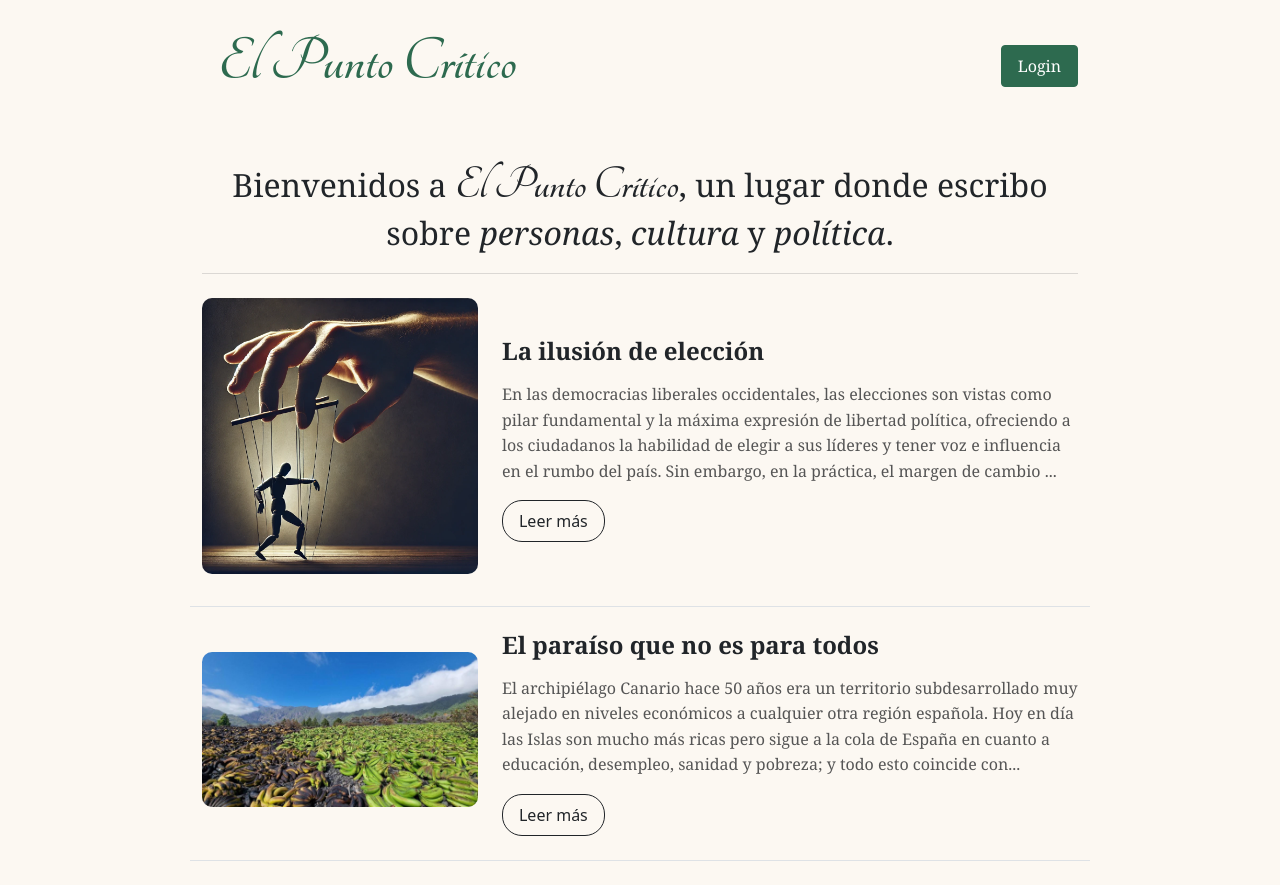
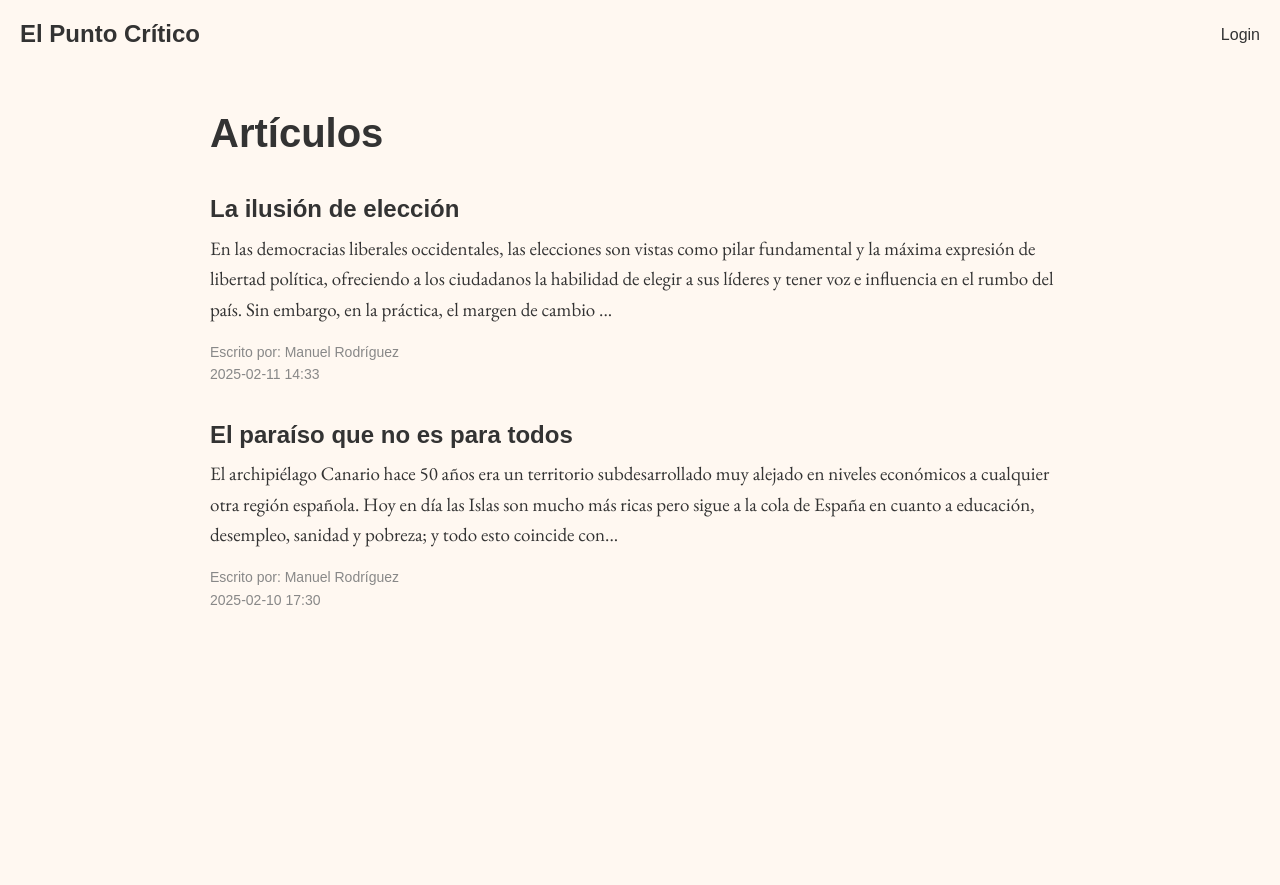
Before and after one commit to manursutil/el-punto-critico, a Flask app: page / in a window 1280 px wide. After the commit the page ends 605 px from the top, so only its background shows below. Run offline with Flask 3, Linux system fonts and the light colour scheme; data comes from the database, SQL or seed files in the repository.

Commit message:
new web design for better readability and simplicity

```diff
--- a/website/static/styles.css
+++ b/website/static/styles.css
@@ -1,141 +1,136 @@
-/* General page style */
-.container {
-  max-width: 900px;
-  margin: 0 auto;
-}
+/* Base & Homepage styles */
 
-.container-header {
-  display: flex;
-  justify-content: space-between;
-  margin-bottom: 20px;
-  margin-left: 20px;
-  margin-right: 20px;
+:root {
+  --background-light: #fff8f1;
+  --background-dark: #1e1e1e;
+  --text-light: #333;
+  --text-dark: #f5f5f5;
+  --meta-light: #888;
+  --meta-dark: #bbb;
+  --link-light: #333;
+  --link-dark: #ddd;
 }
 
 body {
-  background-color: #fcf8f2;
+  font-family: Arial, sans-serif;
+  background-color: var(--background-light);
+  color: var(--text-light);
+  margin: 0;
+  padding: 0;
+  line-height: 1.6;
 }
 
-/* Heading and nav bar */
-h1 {
-  font-size: 2rem;
-  text-align: center;
-  margin-bottom: 20px;
-  font-family: "Georgia", Times, serif;
+@media (prefers-color-scheme: dark) {
+  body {
+    background-color: var(--background-dark);
+    color: var(--text-dark);
+  }
+  .meta,
+  .date,
+  .description,
+  .story,
+  .story .title,
+  .article-content,
+  h1,
+  h2,
+  h3,
+  h4,
+  h5,
+  h6,
+  p,
+  a {
+    color: var(--text-dark) !important;
+  }
+  .header nav a {
+    color: var(--link-dark) !important;
+  }
 }
 
-.header-name {
-  font-family: "Tangerine", serif;
-  font-size: 3rem;
-  font-weight: bold;
-  font-style: normal;
+.container {
+  max-width: 900px;
+  margin: 40px auto;
+  padding: 0 20px;
 }
 
-.tangerine-regular {
-  font-family: "Tangerine", serif;
-  font-size: 4rem;
-  font-weight: bold;
-  font-style: normal;
-  color: #2d6a4f;
+.header {
+  display: flex;
+  justify-content: space-between;
+  align-items: center;
+  padding: 20px;
 }
 
-.nav-link {
-  color: #000000;
-  font-family: "Georgia", Times, serif;
+.header h1 {
+  font-size: 24px;
+  margin: 0;
 }
 
-.btn-success {
-  background-color: #2d6a4f;
-  border-color: #2d6a4f;
+.header nav {
+  display: flex;
+  gap: 15px;
 }
 
-.page-title {
-  font-family: "Georgia", Times, serif;
-  font-weight: bold;
-  color: #2d6a4f;
+.header nav a {
+  text-decoration: none;
+  color: var(--text-light);
+  font-size: 16px;
 }
 
-/* Post layout */
-.row {
-  display: flex;
-  align-items: center;
+.date {
+  font-size: 14px;
+  margin-bottom: 20px;
 }
 
-.col-md-4 img {
-  width: 100%;
-  height: auto;
-  object-fit: cover;
-  border-radius: 10px;
+.story {
+  margin-bottom: 30px;
 }
 
-/* Homepage posts styles */
-.fw-bold {
-  font-size: 1.5rem;
-  font-family: "Georgia", Times, serif;
+a {
+  color: var(--text-light);
+  text-decoration: none;
 }
 
-p {
-  color: #555;
-  line-height: 1.6;
-  font-family: "Georgia", Times, serif;
+a:hover {
+  text-decoration: underline;
 }
 
-/* Spacing */
-.border-bottom {
-  border-bottom: 1px solid #797979;
-}
-
-.main-divide {
-  color: #797979;
-  height: 2px;
-}
-
-.btn-outline-dark {
-  border-radius: 20px;
-  padding: 8px 16px;
-}
-
-.btn-outline-dark:hover {
-  background-color: #2d6a4f;
-  color: #fff;
-}
-
-/* Article page */
-.article-container {
-  display: flex;
-  flex-direction: column;
-  align-items: center;
-  justify-content: center;
-  min-height: 100vh;
-  max-width: 900px;
-  margin: 0 auto;
-  padding: 0 5%;
-}
-
-.title-text {
-  align-items: center;
-}
-
-.article-text {
-  align-items: center;
-  text-align: justify;
-  width: 70%;
-}
-
-.author-text {
-  align-items: left;
-  text-align: justify;
-  width: 100%;
+h1 {
   font-weight: bold;
 }
 
-/* Edit page */
-.edit-page-container {
+.title {
+  font-size: 24px;
+  font-weight: bold;
+  margin-bottom: 5px;
+}
+
+.description {
+  font-family: "EB Garamond", serif;
+  font-size: 19px;
+  margin-bottom: 5px;
+}
+
+.meta {
+  font-size: 14px;
+  color: var(--meta-light);
+}
+
+/* Article page styles */
+
+.article-container {
+  max-width: 880px;
+  margin: 40px auto;
+  padding: 0 10px;
   display: flex;
-  flex-direction: column;
   align-items: center;
-  justify-content: center;
-  min-height: 100vh;
-  max-width: 900px;
-  margin: 0 auto;
+  gap: 15px;
 }
+
+.article-container h1 {
+  font-size: 32px;
+  margin: 0;
+}
+
+.article-content {
+  font-family: "EB Garamond", serif;
+  font-size: 20px;
+}
--- a/website/templates/add.html
+++ b/website/templates/add.html
@@ -1,11 +1,12 @@
 {% extends "base.html" %} {% block title %}New Post{% endblock %} {% block
 content %}
-<h1>New Post</h1>
 
 <link href="https://cdn.quilljs.com/1.3.6/quill.snow.css" rel="stylesheet" />
 <script src="https://cdn.quilljs.com/1.3.6/quill.min.js"></script>
 
-<div class="container mt-4">
+<div class="container">
+  <h1>Nuevo Artículo</h1>
+  <br />
   <form method="POST" enctype="multipart/form-data">
     <div class="mb-3">
       <label for="title" class="form-label">Título</label>
--- a/website/templates/base.html
+++ b/website/templates/base.html
@@ -8,32 +8,21 @@
     <link rel="stylesheet" href="{{ url_for('static', filename='styles.css') }}">
     <link rel="preconnect" href="https://fonts.googleapis.com">
     <link rel="preconnect" href="https://fonts.gstatic.com" crossorigin>
-    <link href="https://fonts.googleapis.com/css2?family=Tangerine:wght@400;700&display=swap" rel="stylesheet">
+    <link href="https://fonts.googleapis.com/css2?family=EB+Garamond:ital,wght@0,400..800;1,400..800&display=swap" rel="stylesheet">
 </head>
 <body>
-    <!-- -header d-flex justify-content-between align-items-center -->
-    <header class="container py-3 d-flex justify-content-between align-items-center">
-        <a class="nav-link" href="{{ url_for('views.home') }}">
-            <h3 class="tangerine-regular">El Punto Crítico</h3>
-        </a>
-        </li>
+    <div class="header">
+        <a href="{{ url_for('views.home') }}"><h1>El Punto Crítico</h1></a>
         <nav>
-            <ul class="nav">
-                {% if current_user.is_authenticated %}
-                <li class="nav-item">
-                    <a class="nav-link" href="{{ url_for('auth.logout') }}">Logout</a>
-                </li>
-                <li class="nav-item">
-                    <a class="nav-link btn btn-success text-white" href="{{ url_for('views.add') }}">Añadir</a>
-                </li>
-                {% else %}
-                <li class="nav-item">
-                    <a class="nav-link btn btn-success text-white" href="{{ url_for('auth.login') }}">Login</a>
-                </li>
-                {% endif %}
-            </ul>
+            {% if current_user.is_authenticated %}
+            <a href="{{ url_for('auth.logout') }}">Logout</a>
+            <a href="{{ url_for('views.add') }}">Añadir</a>
+            {% else %}
+            <a href="{{ url_for('auth.login') }}">Login</a>
+            {% endif %}
         </nav>
-    </header>
+    </div>
+
     <main>
         {% with messages = get_flashed_messages(with_categories=true) %} {% if
             messages %} {% for category, message in messages %} {% if category ==
--- a/website/templates/home.html
+++ b/website/templates/home.html
@@ -1,38 +1,16 @@
 {% extends "base.html" %} {% block title %}El Punto Crítico{% endblock %} {%
 block content %}
-<div class="container mt-4">
-  <h1 class="text-center mt-4">
-    Bienvenidos a <em class="header-name">El Punto Crítico</em>, un lugar donde
-    escribo sobre <em>personas</em>, <em>cultura</em> y <em>política</em>.
-  </h1>
-  <hr class="main-divide" />
+<div class="container">
+  <h1>Artículos</h1>
+  <br />
+  {% for post in posts %}
+  <div class="story">
+    <div class="title">
+      <a href="{{ url_for('views.article', id=post.id) }}">{{ post.title }}</a>
+    </div>
+    <div class="description">{{ post.content[:300]|safe }}...</div>
+    <div class="meta">Escrito por: Manuel Rodríguez</div>
+    <div class="meta">{{ post.date.strftime('%Y-%m-%d %H:%M') }}</div>
+  </div>
+  {% endfor %} {% endblock %}
 </div>
-
-<div class="container mt-4">
-  {% for post in posts %}
-  <div class="row align-items-center border-bottom pb-4 mb-4">
-    {% if post.image_filename %}
-    <div class="col-md-4">
-      <img
-        src="{{ url_for('static', filename='images/' + post.image_filename) }}"
-        class="img-fluid mb-2"
-        alt="Imagen del post"
-      />
-    </div>
-    {% endif %}
-
-    <div class="col-md-8">
-      <h3 class="fw-bold">{{ post.title }}</h3>
-      <p>{{ post.content[:300]|safe }}...</p>
-
-      <a
-        href="{{ url_for('views.article', id=post.id) }}"
-        class="btn btn-outline-dark"
-        >Leer más</a
-      >
-    </div>
-  </div>
-  {% endfor %}
-</div>
-
-{% endblock %}
```
Also changed, not shown: website/templates/article.html (+15 -20 lines).
